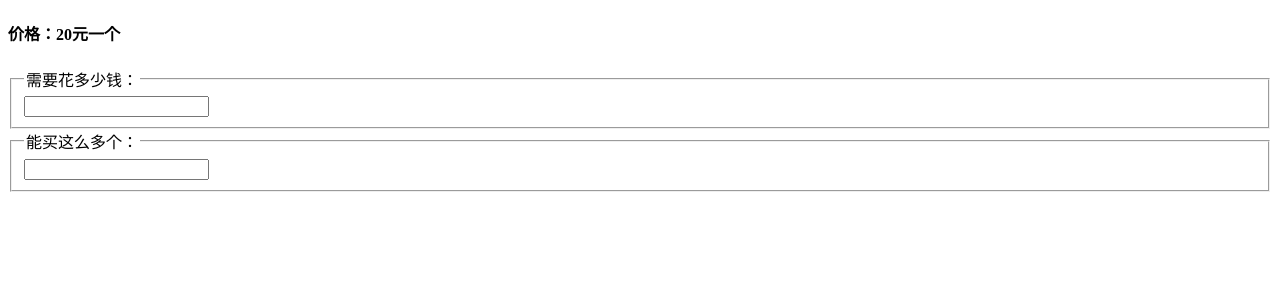
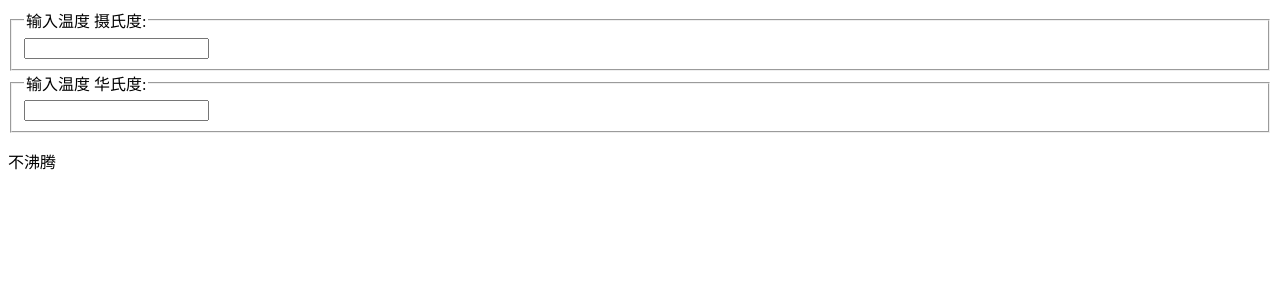
Before and after one commit to 18870712046/react-2, a React (Create React App) app: page / in a window 1280 px wide. Shown: the top 300 px of the page. Built offline with nearby package versions, Linux system fonts and the light colour scheme.

Commit message:
华氏度摄氏度转换

```diff
--- a/src/index.js
+++ b/src/index.js
@@ -1,74 +1,89 @@
 import React from 'react';
-import ReactDOM from 'react-dom';
+import ReactDOM from 'react-dom'
 
+class BoilingVerdict extends React.Component{
 
-//状态提升
-function inputProtected(input){
-  if(Number.isNaN(input) || input <= 0){
-      return '';
-  }else{
-      return Math.floor(input).toString();
+   render(){
+    if(this.props.celsius>=100){
+        return <p>沸腾</p>;
+    }
+    return <p>不沸腾</p>;
    }
 }
-let dataTitle = {
-  m:'需要花多少钱：',
-  n:'能买这么多个：'
+class Calculator extends React.Component{
+    constructor(props){
+        super(props);
+        this.handleCelsiusChange = this.handleCelsiusChange.bind(this);
+        this.handleFahrenheitChange = this.handleFahrenheitChange.bind(this);
+        this.state = {temperature: '', scale: 'c'};
+    }
+    handleCelsiusChange(temperature) {
+        this.setState({scale: 'c', temperature});
+    }
+    handleFahrenheitChange(temperature) {
+        this.setState({scale: 'f', temperature});
+    }
+    render(){
+        const scale = this.state.scale;
+        const temperature=this.state.temperature;
+        const celsius=scale==='f'?tryConvert(temperature,toCelsius):temperature;
+        const fahrenheit=scale==='c'?tryConvert(temperature,toFahrenheit):temperature;
+        return  (
+            <div>
+                <TemperatureInput scale="c"
+                    temperature={celsius}
+                    onTemperatureChange={this.handleCelsiusChange}
+                />
+                <TemperatureInput scale="f"
+                     temperature={fahrenheit}
+                     onTemperatureChange={this.handleFahrenheitChange}
+                />
+                <BoilingVerdict
+                celsius={parseFloat(celsius)} />
+            </div>
+        )
+    }
+}
+function toCelsius(fahrenheit) {
+    return (fahrenheit - 32) * 5 / 9;
+}
+function toFahrenheit(celsius) {
+return (celsius * 9 / 5) + 32;
+}
+function tryConvert(temperature, convert) {
+    const input = parseFloat(temperature);
+    if (Number.isNaN(input)) {
+      return '';
+    }
+    const output = convert(input);
+    const rounded = Math.round(output * 1000) / 1000;
+    return rounded.toString();
+}
+const scaleNames = {
+    c: '摄氏度',
+    f: '华氏度'
 };
-
-class Calculation extends React.Component{
-  render(){
-      let data = this.props.data;
-      let title = this.props.title;
-      let changeDate = this.props.changeDate;
+class TemperatureInput extends React.Component {
+    constructor(props) {
+      super(props);
+      this.handleChange = this.handleChange.bind(this);
+      this.state = {temperature: ''};
+    }
+    handleChange(e) {
+    //   this.setState({temperature: e.target.value});
+        this.props.onTemperatureChange(e.target.value);
+    }
+    render() {
+    //   const temperature = this.state.temperature;
+    const temperature = this.props.temperature;
+      const scale = this.props.scale;
       return (
-          <div>
         <fieldset>
-                  <legend>{title}</legend>
-                  <input type="text" value={data} onChange={changeDate}/>
+          <legend>输入温度 {scaleNames[scale]}:</legend>
+          <input value={temperature}
+                 onChange={this.handleChange} />
         </fieldset>
-          </div>
       );
     }
   }
-
-class App extends React.Component{
-  constructor(props){
-      super(props);
-      this.state = {type:'money',input:''};
-  }
-  handleDate(type,e){
-      if(type === 'money'){
-          this.setState({type:'money',input:e.target.value});
-      }else if(type === 'number'){
-          this.setState({type:'number',input:e.target.value});
-      }
-  }
-  convertNumber(input){
-      return Math.floor(input/20);
-  }
-  convertMoney(input){
-      return input * 20;
-  }
-  render(){
-      let input = this.state.input;
-      let type = this.state.type;
-      let number = type==='money'  ? inputProtected(this.convertNumber.bind(this,input)()) : input;
-      let money  = type==='number' ? inputProtected(this.convertMoney.bind(this,input)()) : input;
-      return (
-          <div>
-              <h4>价格：20元一个</h4>
-              <Calculation
-                  data={money}
-                  title={dataTitle.m}
-                  changeDate={(e)=>this.handleDate('money',e)}
-              />
-              <Calculation
-                  data={number}
-                  title={dataTitle.n}
-                  changeDate={(e)=>this.handleDate('number',e)}
-              />
-          </div>
-      );
-  }
-}
-ReactDOM.render(<App/>,document.getElementById('root'));
+ReactDOM.render(<Calculator/>, document.getElementById('root'));
```
Also changed, not shown: src/6.状态提升.js (added, +74 -0 lines). Lines whose indentation alone changed are shown as unchanged.
